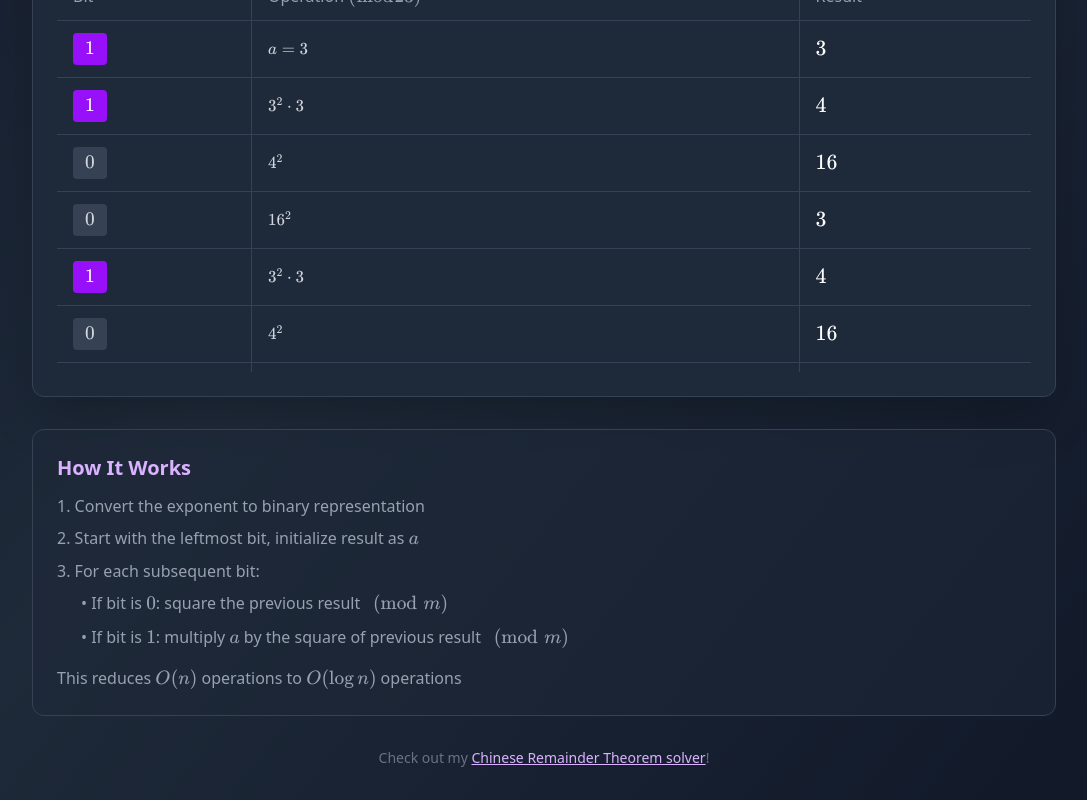
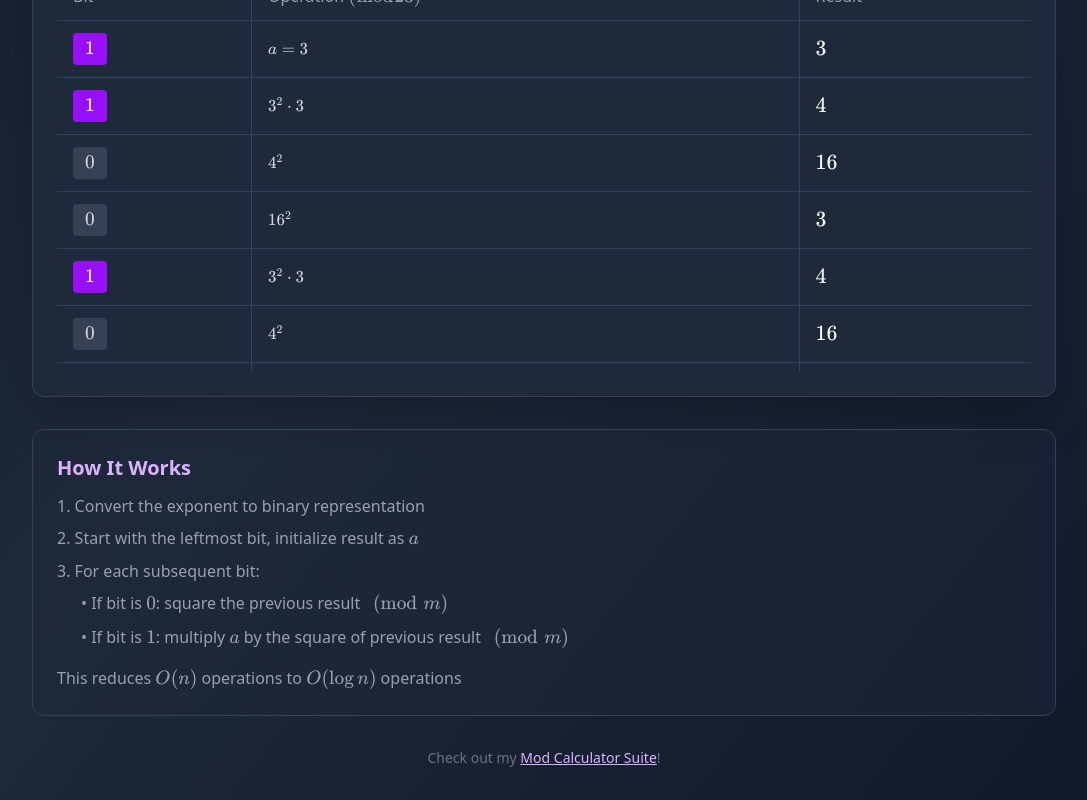
Before and after one commit to zamilbahri/fast-exponentiation, a React (Vite) app: page / in a window 1280 px wide. Shown: the part 839-1639 px from the top of the page, without its empty margins (96-1183 px from the left). Built offline with nearby package versions, Linux system fonts and the light colour scheme.

Commit message:
updated footer to point to mod-calculator-suite

```diff
--- a/src/components/Footer.tsx
+++ b/src/components/Footer.tsx
@@ -14,12 +14,12 @@ const Footer: React.FC = (): React.ReactElement => {
       <p className="text-sm text-gray-500">
         Check out my{' '}
         <a
-          href="https://zamilbahri.github.io/crt-solver"
+          href="https://zamilbahri.github.io/mod-calculator-suite"
           target="_blank"
           rel="noopener noreferrer"
           className="text-purple-300 hover:text-purple-200 transition-colors underline"
         >
-          Chinese Remainder Theorem solver
+          Mod Calculator Suite
         </a>
         !
       </p>
```
